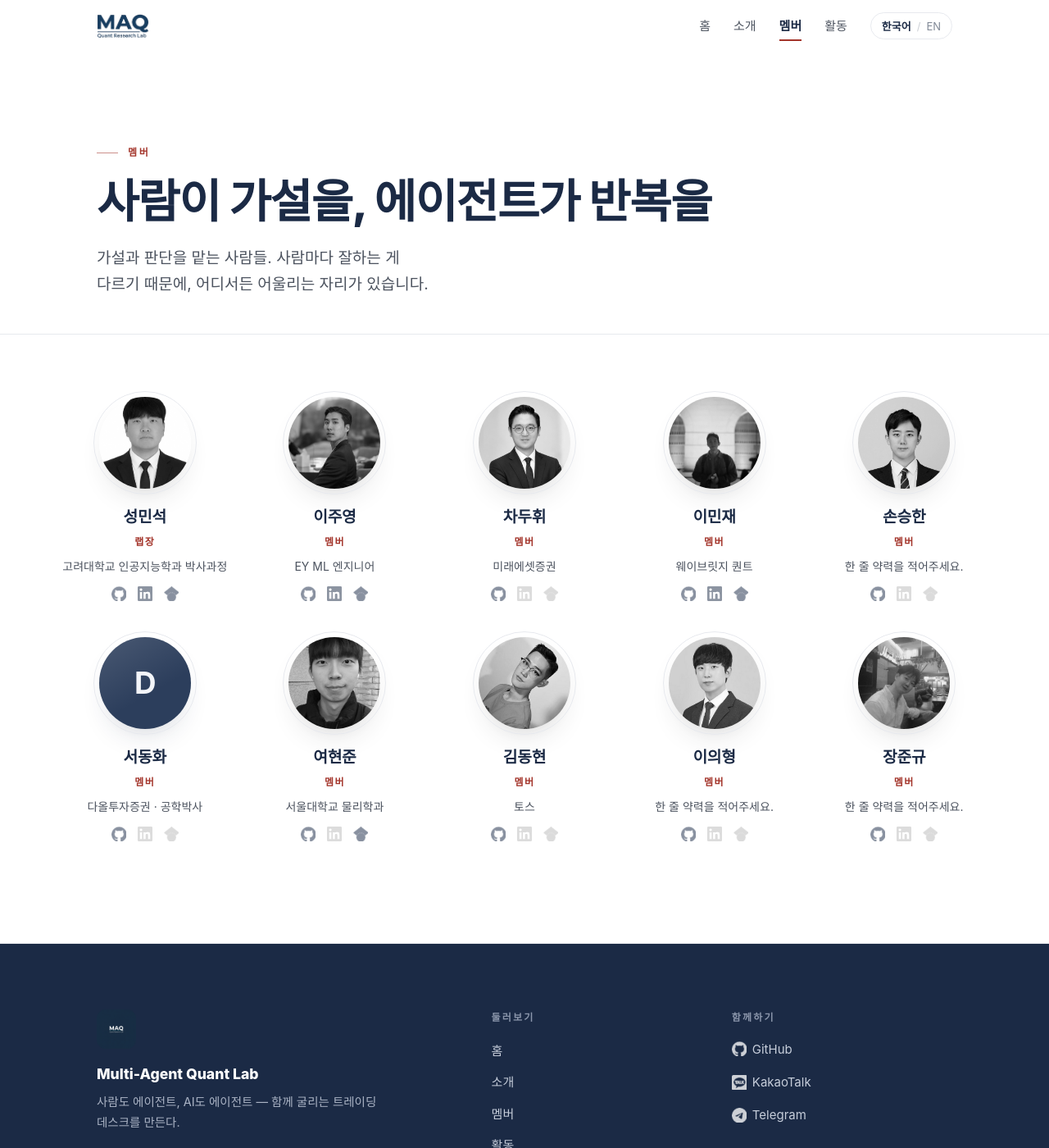
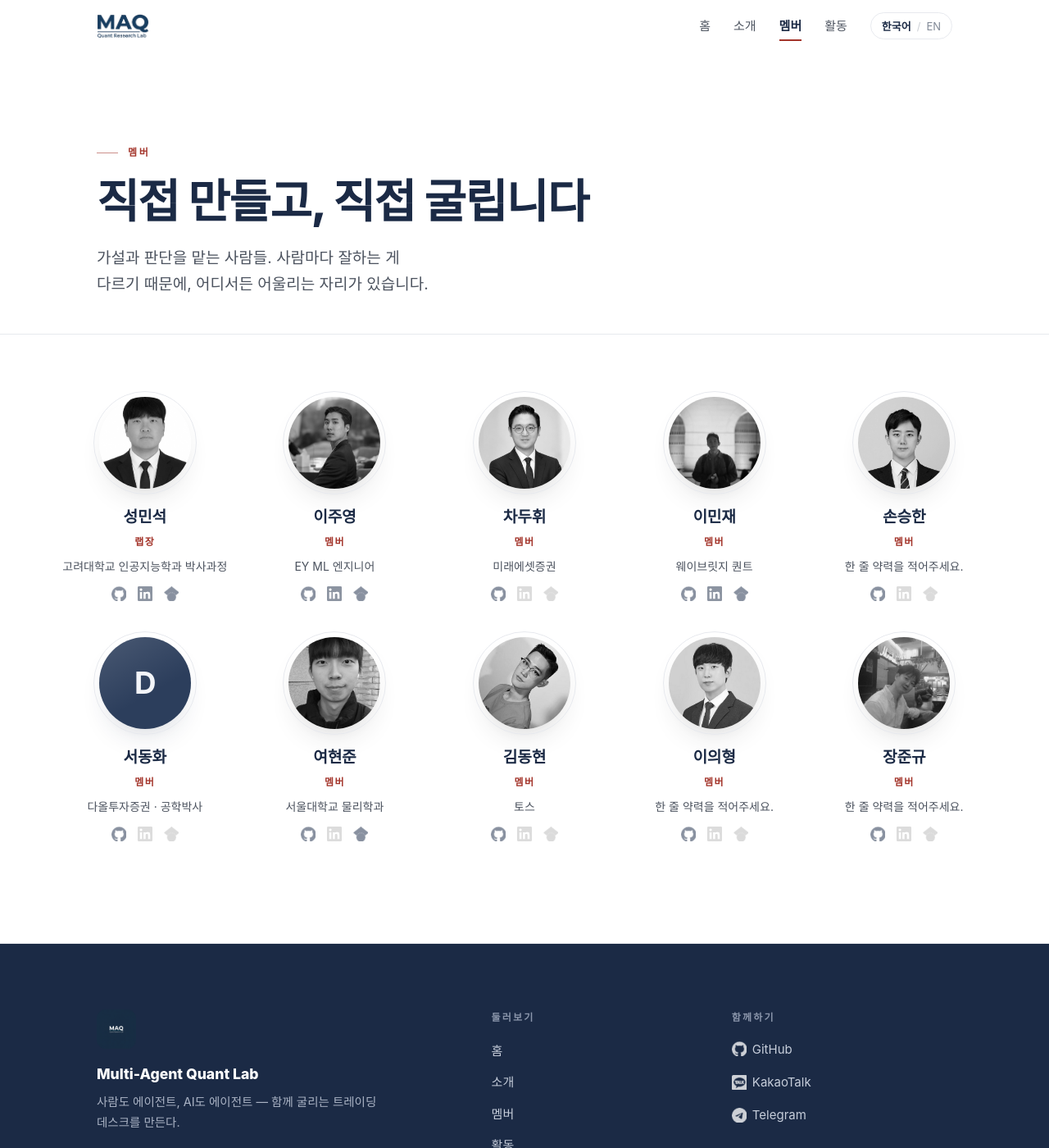
Before and after one commit to Multi-Agent-Quant-Lab/Multi-Agent-Quant-Lab.github.io, a Jekyll site: the page built from people/index.html, in a window 1280 px wide and 1400 px high. Shown: the whole window at 82% size. Built offline with Jekyll 4.4.1, drawn with Linux system fonts in a browser that asks for light colours; some web fonts are replaced.

Commit message:
fix(mobile): roomier side gutter (20->24px floor); shrink header logo & hero mark on phones; reword People page tagline
Co-Authored-By: Claude Opus 4.8 (1M context) <noreply@anthropic.com>

```diff
--- a/assets/css/main.css
+++ b/assets/css/main.css
@@ -29,7 +29,7 @@
 
   /* scale */
   --wrap: 1140px;
-  --gutter: clamp(20px, 5vw, 48px);
+  --gutter: clamp(24px, 6vw, 48px);
   --section: clamp(60px, 9vw, 122px);
   --r: 6px;
   --r-lg: 16px;
@@ -343,7 +343,7 @@ html[data-lang="en"] .lang [data-lang-set="en"] { color: var(--navy); font-weigh
 @media (max-width: 920px) {
   .hero__in { grid-template-columns: 1fr; }
   .hero__device { order: -1; justify-self: start; aspect-ratio: auto; }
-  .hero__device img { width: 132px; }
+  .hero__device img { width: 104px; }
   .hero__ring { display: none; }
   .cols { grid-template-columns: 1fr; }
   .col-side { position: static; }
@@ -353,6 +353,7 @@ html[data-lang="en"] .lang [data-lang-set="en"] { color: var(--navy); font-weigh
 
 @media (max-width: 720px) {
   body { font-size: 16px; }
+  .brand__logo { height: 25px; }
   .navtoggle { display: block; order: 3; }
   .nav {
     position: fixed; inset: 62px 0 auto 0; background: var(--paper);
--- a/people/index.html
+++ b/people/index.html
@@ -4,8 +4,8 @@ title: People
 permalink: /people/
 eyebrow_ko: 멤버
 eyebrow_en: People
-title_ko: 사람이 가설을, 에이전트가 반복을
-title_en: People set the thesis. Agents do the reps.
+title_ko: 직접 만들고, 직접 굴립니다
+title_en: We build it. We run it.
 lede_ko: 가설과 판단을 맡는 사람들. 사람마다 잘하는 게 다르기 때문에, 어디서든 어울리는 자리가 있습니다.
 lede_en: The people who own the hypotheses and the calls — everyone brings something different.
 ---
```
